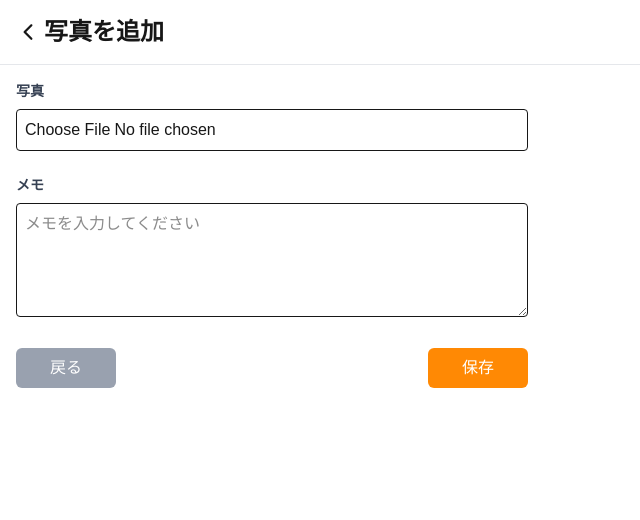
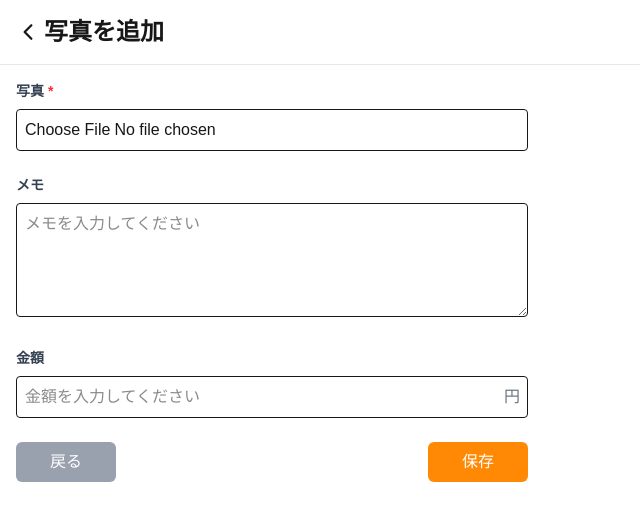
Before and after one commit to mokkun55/jisui-assist, a Next.js app: page /photo/upload in a window 1280 px wide. Shown: the top 520 px of the page, without its empty margins (0-640 px from the left). Built offline with nearby package versions, Linux system fonts and the light colour scheme.

Commit message:
feat: アップロード画面の修正

```diff
--- a/src/app/photo/upload/page.tsx
+++ b/src/app/photo/upload/page.tsx
@@ -10,6 +10,7 @@ export default function PhotoUploadPage() {
   const router = useRouter();
   const [memo, setMemo] = useState("");
   const [previewUrl, setPreviewUrl] = useState<string | null>(null);
+  const [amount, setAmount] = useState<number | "">("");
 
   const handleFileChange = (e: React.ChangeEvent<HTMLInputElement>) => {
     const file = e.target.files?.[0];
@@ -36,7 +37,7 @@ export default function PhotoUploadPage() {
             htmlFor="photo"
             className="block text-gray-700 text-sm font-bold mb-2"
           >
-            写真
+            写真<span className="text-red-500 ml-1">*</span>
           </label>
           <input
             id="photo"
@@ -47,7 +48,7 @@ export default function PhotoUploadPage() {
             required
           />
           {previewUrl && (
-            <div className="mt-4 relative h-48">
+            <div className="mt-4 relative h-[300px]">
               <Image
                 src={previewUrl}
                 alt="Preview"
@@ -75,6 +76,27 @@ export default function PhotoUploadPage() {
           />
         </div>
 
+        <div className="mb-6">
+          <label
+            htmlFor="amount"
+            className="block text-gray-700 text-sm font-bold mb-2"
+          >
+            金額
+          </label>
+          <input
+            id="amount"
+            type="number"
+            value={amount}
+            onChange={(e) =>
+              setAmount(e.target.value === "" ? "" : Number(e.target.value))
+            }
+            className="w-full p-2 border rounded pr-8"
+            placeholder="金額を入力してください"
+            min="0"
+          />
+          <span className="relative -ml-6 text-gray-500">円</span>
+        </div>
+
         <div className="flex gap-4 justify-between">
           <LinkButton
             label="戻る"
```
